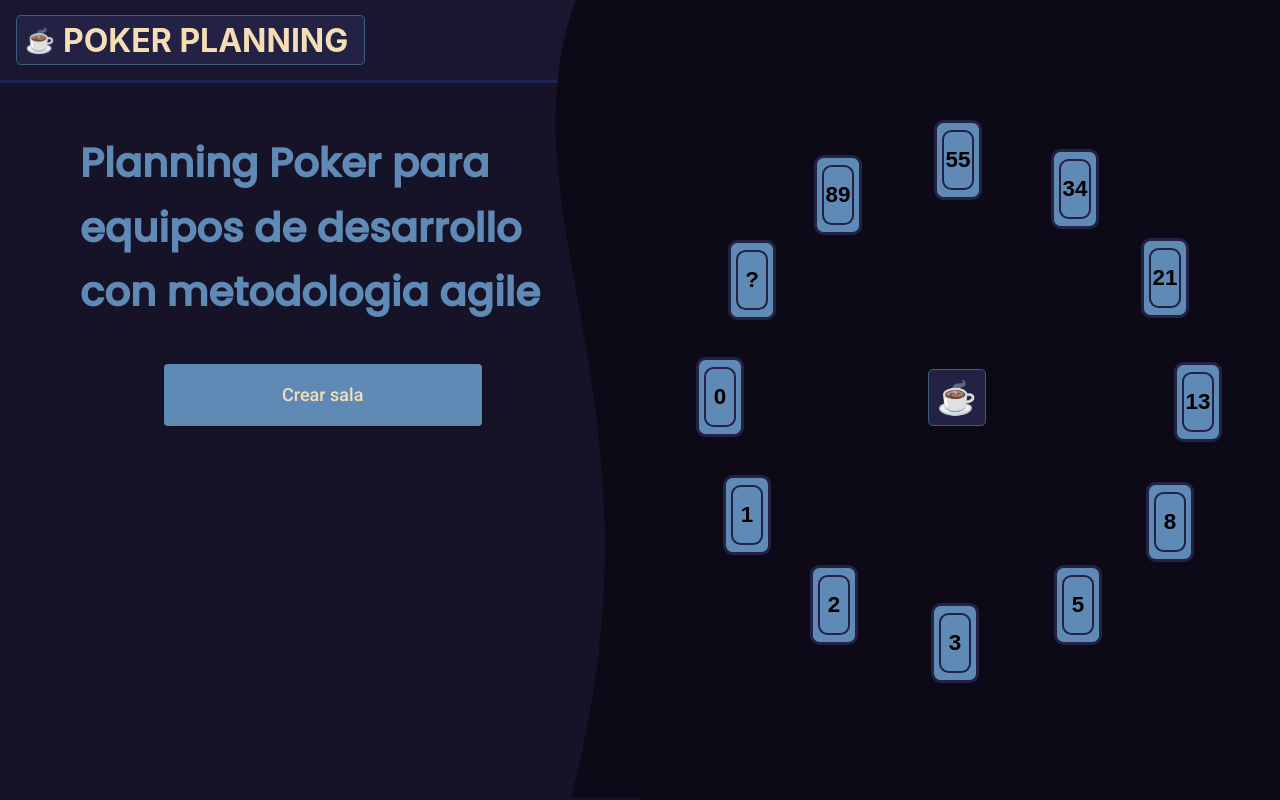
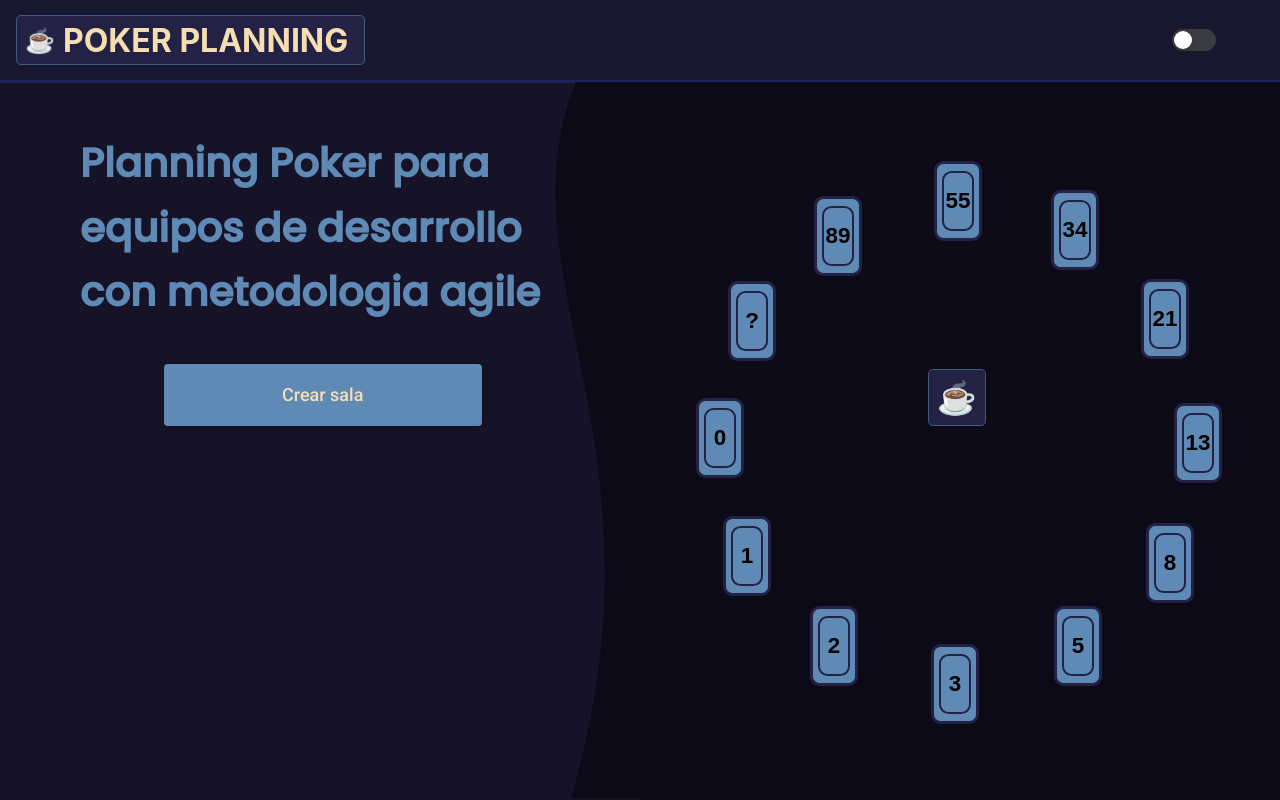
Before and after one commit to MateoMax-hub/poker-fe, a React (Vite) app: page / in a window 1280 px wide. Built offline with nearby package versions, Linux system fonts and the light colour scheme; no server answers.

Commit message:
header wave fix

```diff
--- a/src/components/home/home.module.scss
+++ b/src/components/home/home.module.scss
@@ -28,12 +28,20 @@
   font-family: 'Poppins', sans-serif;
 }
 @keyframes circle {
-  from {transform: rotateZ(0deg)}
-  to {transform: rotateZ(360deg)}
+  from {
+    transform: rotateZ(0deg);
+  }
+  to {
+    transform: rotateZ(360deg);
+  }
 }
 @keyframes ccircle {
-  from {-webkit-transform: rotateZ(360deg)}
-  to {-webkit-transform: rotateZ(0deg)}
+  from {
+    -webkit-transform: rotateZ(360deg);
+  }
+  to {
+    -webkit-transform: rotateZ(0deg);
+  }
 }
 
 .homeContainer > div:nth-child(2) {
@@ -41,7 +49,7 @@
   justify-content: center;
   align-items: center;
   display: flex;
-  height: 100vh;
+  height: calc(100vh - 5.1rem);
   position: absolute;
   bottom: 0;
   z-index: 4;
@@ -55,7 +63,6 @@
     height: 30rem;
     border-radius: 50%;
     animation: circle 10s infinite linear;
-
 
     & > button:nth-child(1) {
       top: 12.3rem;
@@ -128,7 +135,7 @@
       pointer-events: none;
 
       &::before {
-        content: "";
+        content: '';
         position: absolute;
         height: 3.5rem;
         width: 1.8rem;
@@ -137,7 +144,6 @@
       }
     }
   }
-
 }
 
 .button {
@@ -167,7 +173,6 @@
   font-size: large;
 }
 
-
 .coffee {
   position: absolute;
   right: 23%;
@@ -184,7 +189,7 @@
   z-index: 1;
   position: fixed;
   bottom: 0;
-  height: 100vh;
+  height: calc(100vh - 5.1rem);
   width: 14rem;
   right: 45vw;
   svg path {
--- a/src/layout/header/Header.tsx
+++ b/src/layout/header/Header.tsx
@@ -1,9 +1,10 @@
 import { useContext } from 'react';
 import style from './header.module.scss';
 import { GlobalContext } from '../../context/Context';
+import { Switch } from 'antd';
 
 const Header = () => {
-  const { headerContainer, selectedCard } = style;
+  const { headerContainer, selectedCard, switchBtn } = style;
   console.log(useContext(GlobalContext));
 
   return (
@@ -12,6 +13,7 @@ const Header = () => {
         <div className={selectedCard}>☕</div>
         <h1>POKER PLANNING</h1>
       </div>
+      <Switch className={switchBtn} />
     </div>
   );
 };
--- a/src/layout/header/header.module.scss
+++ b/src/layout/header/header.module.scss
@@ -4,6 +4,7 @@
   border-bottom: 0.2rem solid #21215a;
   display: flex;
   align-items: center;
+  justify-content: space-between;
 
   & > div {
     height: 3rem;
@@ -16,7 +17,7 @@
     margin-left: 1rem;
 
     & > h1 {
-      margin-left: .5rem;
+      margin-left: 0.5rem;
       color: var(--baseFontColor);
     }
   }
@@ -28,3 +29,12 @@
   align-items: center;
   font-size: 1.5rem;
 }
+
+.switchBtn {
+  margin-right: 4rem;
+  background: rgb(58, 58, 65);
+}
+
+.ant-switch-inner {
+  background: red !important;
+}
```
